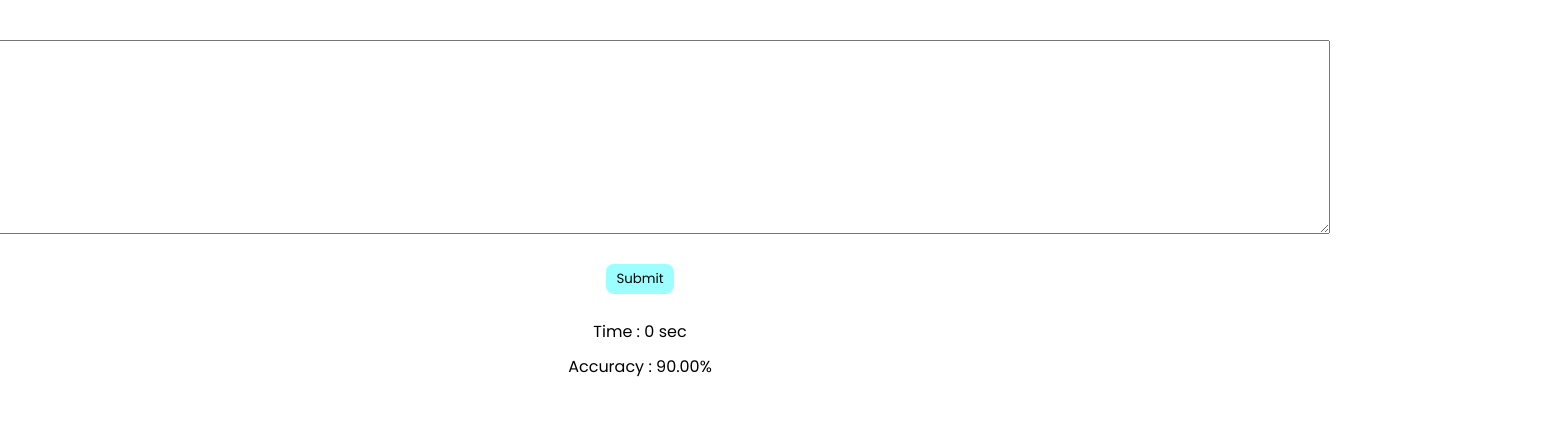
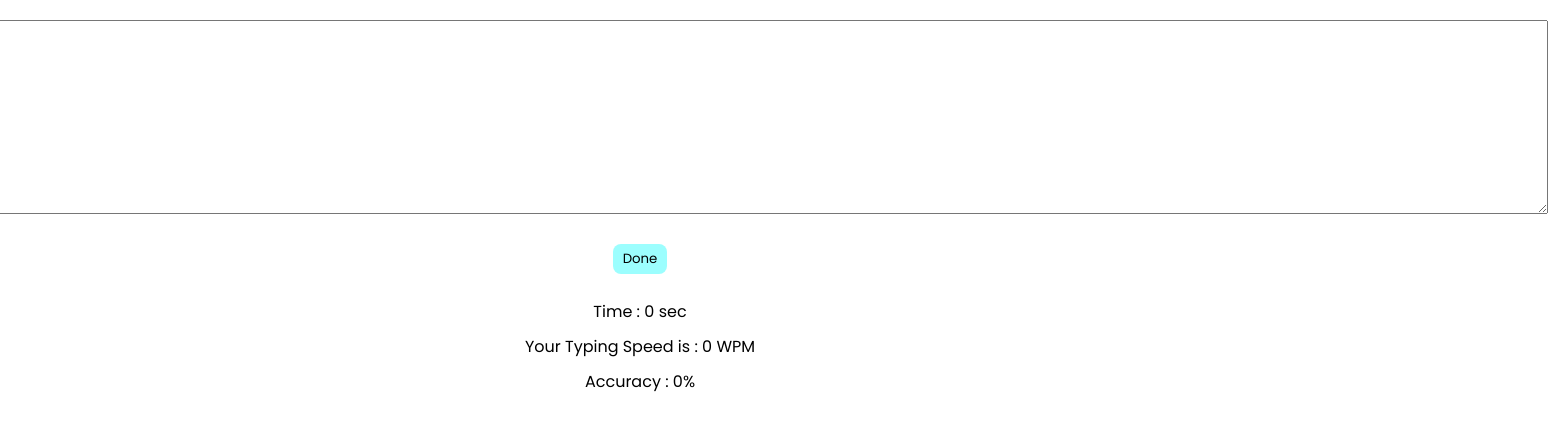
Before and after one commit to Abhishek9529/Javascript-projects-, a plain HTML site: page Typing Speed/index.html in a window 1280 px wide. Shown: the whole page, 1548 px wide, since content can reach past the window. Drawn offline with Linux system fonts and the light colour scheme; no server answers; a web font is replaced by a local one.

Commit message:
Update index.html

```diff
--- a/Typing Speed/index.html
+++ b/Typing Speed/index.html
@@ -7,18 +7,18 @@
   <title>Document</title>
 </head>
 <body>
-  <p class="timer"></p>
-<p id="para"></p>
+<p id="originalText"></p>
 <form>
-  <textarea name="inputtext" id="inputtext" rows="4" cols="50"></textarea>
+  <textarea name="inputtext" id="inputtext" rows="4" cols="66"></textarea>
   <div class="output"></div>
 
-  <button id="submit" type="submit">Submit</button>
+  <button id="submit" type="submit">Done</button>
 
   <div class="showDetails">
     <div class="time">Time : <span id="totalTime">0</span> sec</div>
+    <div class="typingSpeed">Your Typing Speed is : <span id="typingSpeed">0</span> WPM</div>
     <div class="showAccuracy">
-      Accuracy : <span id="accuracy">90.00%</span>
+      Accuracy : <span id="accuracy">0</span>%
     </div>
     <p id="result"></p>
   </div>
```
